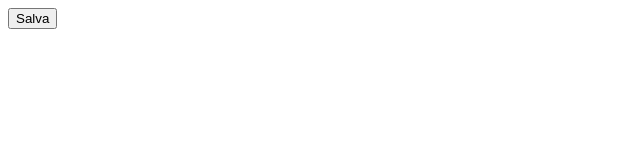
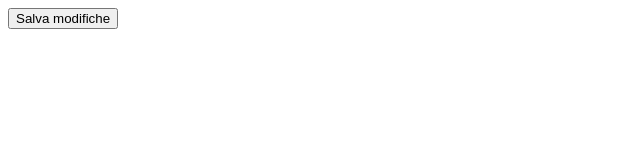
Before and after one commit to TheBous/skills, a plain HTML site: page eval-sandbox/index.html in a window 1280 px wide. Shown: the whole page, without its empty margins (0-640 px from the left). Drawn offline with Linux system fonts and the light colour scheme.

Commit message:
eval: eval-sandbox/index.html

```diff
--- a/eval-sandbox/index.html
+++ b/eval-sandbox/index.html
@@ -1 +1 @@
-<button>Salva</button>
+<button>Salva modifiche</button>
```
